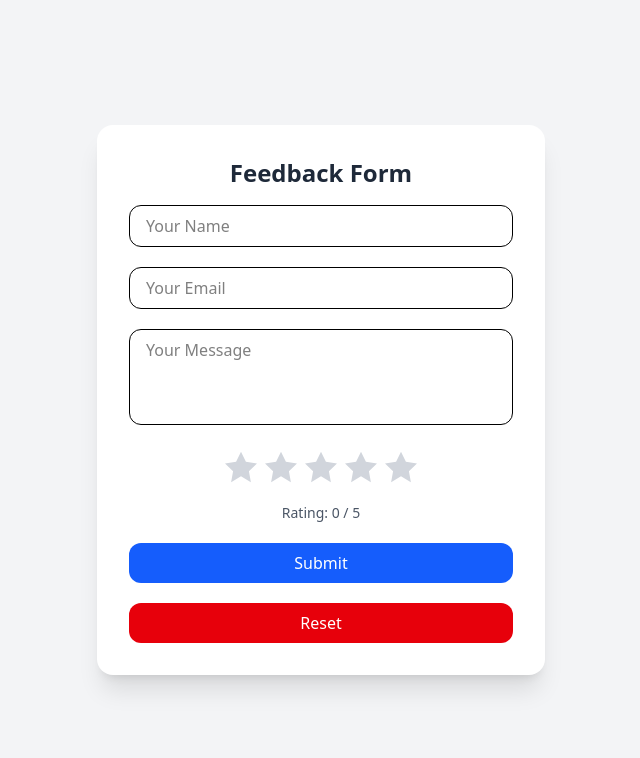
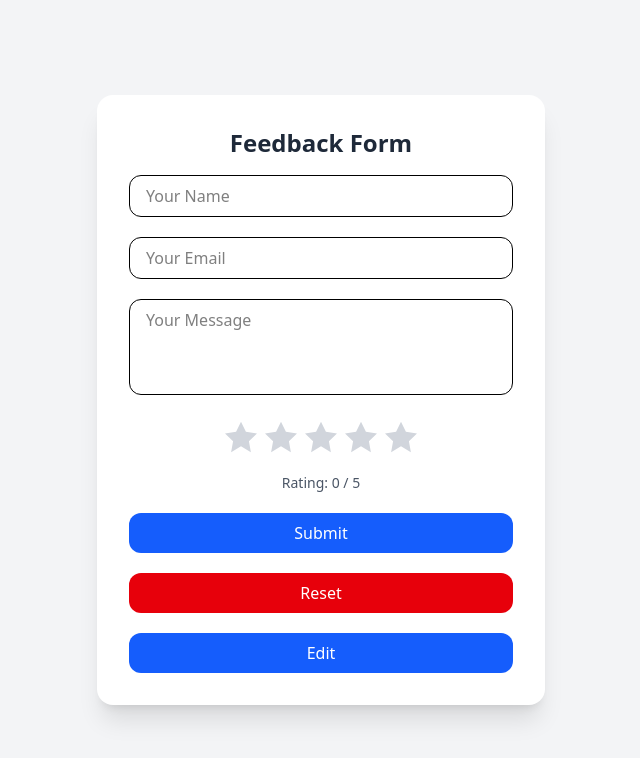
Before and after one commit to YASEEEN2005/feedback_form, a React (Vite) app in the folder Frontend/: page / in a window 1280 px wide. Shown: the top 758 px of the page, without its empty margins (319-959 px from the left). Built offline with nearby package versions, Linux system fonts and the light colour scheme.

Commit message:
add button

```diff
--- a/Frontend/src/componets/Form.jsx
+++ b/Frontend/src/componets/Form.jsx
@@ -112,6 +112,12 @@ function Form() {
         >
           Reset
         </button>
+        <button
+          type="reset"
+          className="w-full bg-blue-600 text-white py-2 rounded-xl hover:bg-red-700 transition-all"
+        >
+          Edit
+        </button>
 
       </form>
     </div>
```
